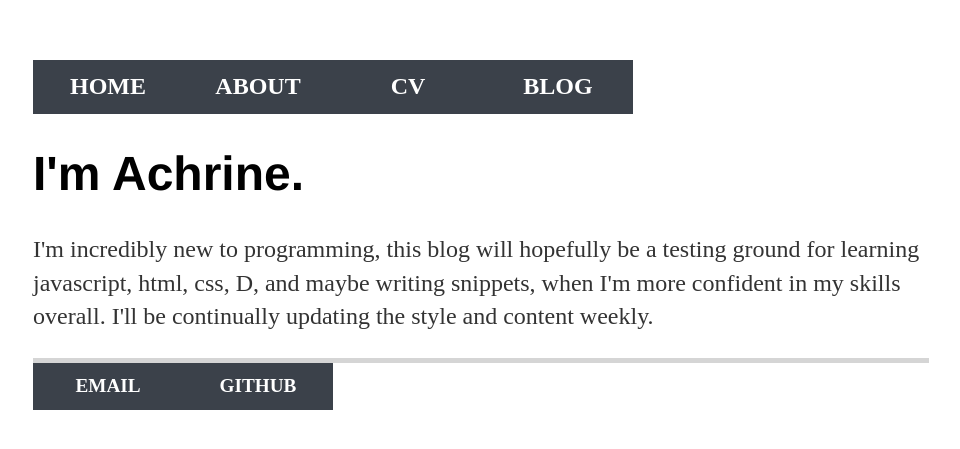
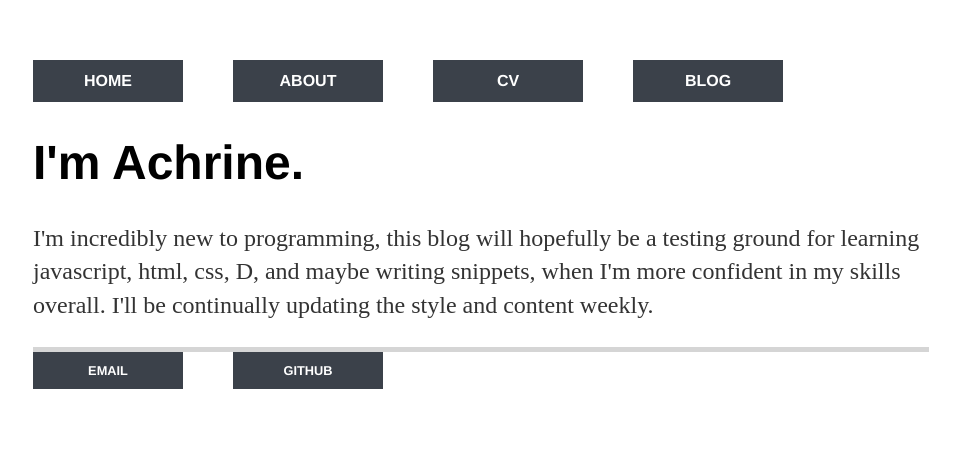
Before and after one commit to Achrine/achrine.github.io, a Jekyll site: the page built from index.html, in a window 1280 px wide. Shown: the top 449 px of the page, without its empty margins (159-1119 px from the left). Built offline with Jekyll 4.4.1, drawn with Linux system fonts in a browser that asks for light colours.

Commit message:
Update main.css

```diff
--- a/css/main.css
+++ b/css/main.css
@@ -19,7 +19,8 @@ nav ul, footer ul {
 	font-weight: bold;
 	margin: 5;
 	overflow: hidden; */
-
+	font-size: 1em;
+	font-family: 'Helvetica', 'Arial', 'Sans-Serif';
 	list-style: none;
 	 margin: 0;
 	 padding: 0;
@@ -31,7 +32,8 @@ nav ul li, footer ul li {
 	margin-right: 50px;
 	float: left;
 	*/
-
+	display: inline;
+	margin-right: 50px;
 	float: left;
 }
 
```
